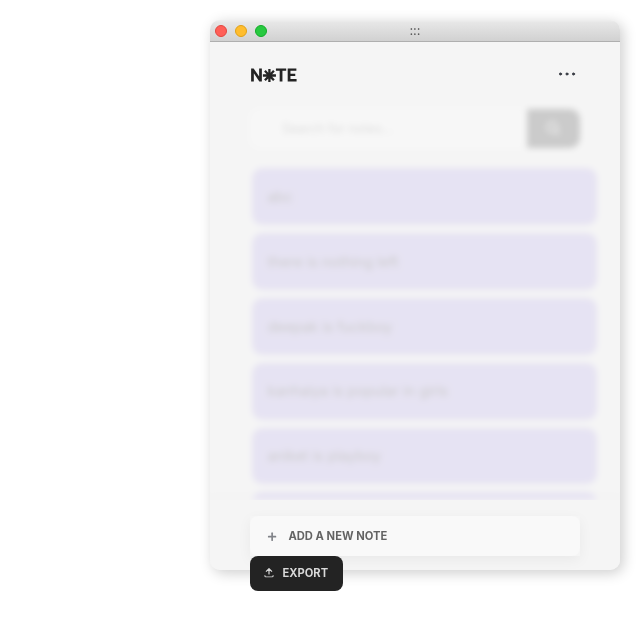
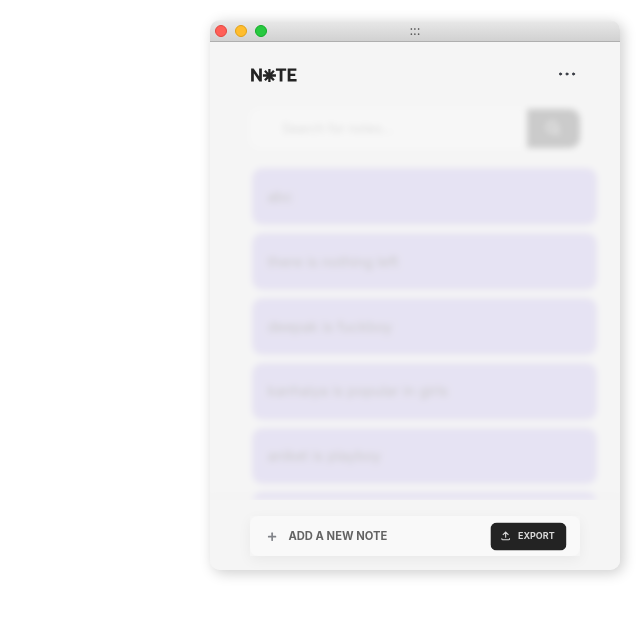
Before and after one commit to deepak-gangwar/note-chrome-extension, a React (Vite) app: page / in a window 1280 px wide. Shown: the top 630 px of the page, without its empty margins (640-1280 px from the left). Built offline with nearby package versions, Linux system fonts and the light colour scheme.

Commit message:
Final styles for export button

```diff
--- a/src/components/AddExportToolbar/Export/index.jsx
+++ b/src/components/AddExportToolbar/Export/index.jsx
@@ -6,7 +6,7 @@ export default function Export() {
     const [isActive, setIsActive] = useState(false)
 
     return (
-        <div>
+        <div style={styles.export_wrap}>
             <button onClick={() => setIsActive(!isActive)} style={styles.export_btn}>
                 <span>
                     <svg style={styles.export_svg} width="16" height="17" viewBox="0 0 16 17" fill="none" xmlns="http://www.w3.org/2000/svg">
--- a/src/components/AddExportToolbar/Export/styles.js
+++ b/src/components/AddExportToolbar/Export/styles.js
@@ -1,4 +1,11 @@
 export default {
+    export_wrap: {
+        width: "fit-content",
+        position: "relative",
+        bottom: "90%",
+        left: "70%",
+    },
+
     export_btn: {
         display: "flex",
         fontWeight: "bolder",
@@ -6,11 +13,12 @@ export default {
         color: "rgb(217, 217, 217)",
         textTransform: "uppercase",
         alignItems: "center",
-        gap: "5px",
+        gap: "7px",
+        transform: "scale(0.8)",
     },
 
     export_svg: {
-        transform: "scale(0.6)",
+        transform: "scale(0.7)",
         marginLeft: "-3px",
     },
 }
```
